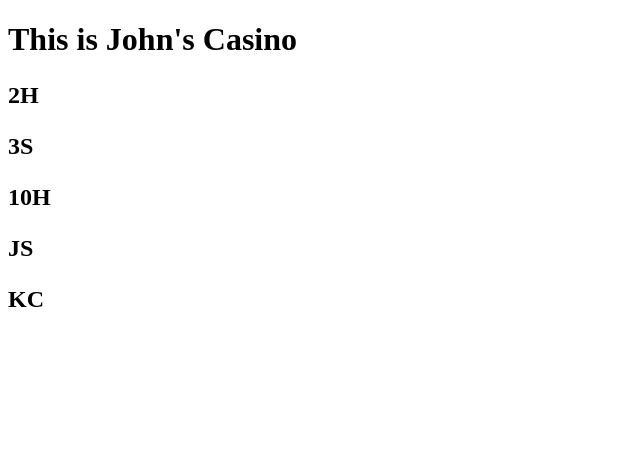
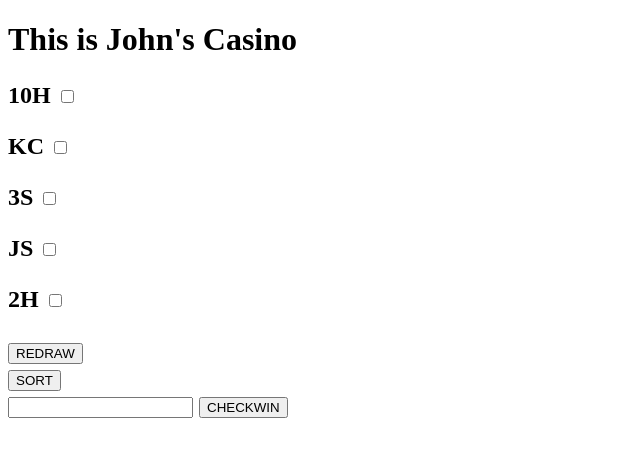
Before and after one commit to vjohndo/casino, a Flask app: page / in a window 1280 px wide. Shown: the top 457 px of the page, without its empty margins (0-640 px from the left). Run offline with Flask 2, Linux system fonts and the light colour scheme.

Commit message:
basic interface set up

```diff
--- a/app.py
+++ b/app.py
@@ -1,17 +1,39 @@
-from flask import Flask, render_template
+from flask import Flask, render_template, request, redirect
 from model.five_card_draw import Five_Card_Draw
 from model.player import Player
 
 app = Flask(__name__)
 
+# Will eventually need to pickle the game to throw it in the DB
+# https://stackoverflow.com/questions/57642165/saving-python-object-in-postgres-table-with-pickle
 test_player = Player(1, 'John', 'john.do@email.com', 5000)
 game = Five_Card_Draw(test_player,100)
 
+# Want to be able to interact with the game now
 @app.route('/')
 def index():
 
     hand = game.get_hand()
-    return render_template('index.jinja', hand = hand)
+    return render_template('index.jinja', hand = enumerate(hand))
+
+@app.route('/action', methods = ['POST'])
+def action():
+    form_request = list(request.form)
+    game.redraw(form_request)
+    print("FORM REQUEST",form_request)
+    return redirect('/')
+
+@app.route('/sort', methods = ['POST'])
+def sort():
+    game.hand_sort()
+    return redirect('/')
+
+@app.route('/checkwin', methods = ['POST'])
+def checkwin():
+    game.bet = int(request.form.get('bet'))
+    hand = game.get_hand()
+    result_tuple = game.payout()
+    return render_template('index.jinja', hand = enumerate(hand), game_case = result_tuple[0], payout = result_tuple[1])
 
 if __name__ == '__main__':
     app.run(debug=True)
--- a/model/database_generation.sql
+++ b/model/database_generation.sql
@@ -15,6 +15,8 @@ CREATE TABLE played_games (
     user_id INTEGER,
     game_id INTEGER,
     bet_amount INTEGER
+    pickled_game BYTEA
+    game_over BOOLEAN
     result INTEGER
 )
 
--- a/model/five_card_draw.py
+++ b/model/five_card_draw.py
@@ -19,14 +19,12 @@ class Five_Card_Draw():
             'straight': 4,
             'three_of_a_kind': 3,
             'two_pair': 2,
-            'jacks_or_better' : 1
+            'jacks_or_better' : 1,
+            'no_win': 0
         }
 
         for i in range(5):
             self.player.hand.append(self.deck.deal())
-
-        # Sort hand
-        self.player.hand.sort()
 
         print("PLAYER'S HAND:", self.player.hand)
 
@@ -43,20 +41,17 @@ class Five_Card_Draw():
 
     bet = property(get_bet, set_bet)
 
+    def hand_sort(self):
+        self.player.hand.sort()
 
-    def redraw(self):
+    def redraw(self, index_list):
         # Input for testing
-        indexes_to_redraw = input('redraw: ')
-        indexes_to_redraw = [int(char) for char in indexes_to_redraw]
+        indexes_to_redraw = [int(char) for char in index_list]
         print(indexes_to_redraw)
 
         for index in indexes_to_redraw:
             self.player.hand[index] = self.deck.deal()
         print(self.player.hand)
-
-        # Sort hand
-        self.player.hand.sort()
-
 
     def any_wins(self):
         """ Checks through all possible win combinations and returns a dictionary """
@@ -69,7 +64,8 @@ class Five_Card_Draw():
             'straight': False,
             'three_of_a_kind': False,
             'two_pair': False,
-            'jacks_or_better' : False
+            'jacks_or_better' : False,
+            'no_win' : False
         }
 
         # Check the players hand using the all function
@@ -82,6 +78,7 @@ class Five_Card_Draw():
 
         # Create a list with poker_values
         hand_as_values = [card.poker_value for card in self.player.hand]
+        hand_as_values.sort()
 
         # Royal Flush
         if hand_as_values == [10, 11, 12, 13, 14] and is_flush:
@@ -115,14 +112,24 @@ class Five_Card_Draw():
         elif list(card_value_counts.values()).count(2) == 2:
             winning_combos['two_pair'] = True
 
-        # Doubles > Jack
-        for items in list(card_value_counts.items()):
-            if items[1] >= 2 and items[0] >= 11:
-                winning_combos['jacks_or_better'] = True
+        # Doubles > Jack or no win
+        else:
+            for items in list(card_value_counts.items()):
+                if items[1] >= 2 and items[0] >= 11:
+                    winning_combos['jacks_or_better'] = True
+                else:
+                    winning_combos['no_win'] = True
 
         return winning_combos
+
+    def payout(self):
+        win_table = self.any_wins()
+        winning_string = [string for string, state in win_table.items() if win_table[string]]
+        return (winning_string[0],self.prize_dict[winning_string[0]]*self.bet_amount)
+
 
 
 game = Five_Card_Draw(test_player,100)
 game.any_wins()
+print(game.payout()[0])
 # game.redraw()
--- a/templates/index.jinja
+++ b/templates/index.jinja
@@ -1,7 +1,20 @@
 {% extends "base.jinja" %}
 {% block content %}
 <h1> This is John's Casino <h2>
-{% for card_str in hand %}
-<p> {{card_str}} </p>
-{% endfor %}
+    <form action="/action" method='POST' >
+        {% for i, card_str in hand %}
+            <p> {{card_str}} <input type="checkbox" name={{i}}> </p>
+        {% endfor %}
+        <input type='submit' value='REDRAW'>
+    </form>
+    <form action="/sort" method='POST'>
+        <input type='submit' value='SORT'>
+    </form>
+    <form action="/checkwin" method="POST">
+        <input type='text' name='bet'>
+        <input type='submit' value='CHECKWIN'>
+    </form>
+    {% if game_case %}
+    <p> You've won on a {{game_case}}, your payout it {{payout}}
+    {% endif %}
 {% endblock content %}
```
